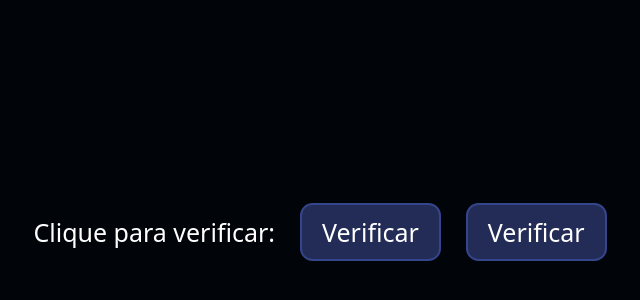
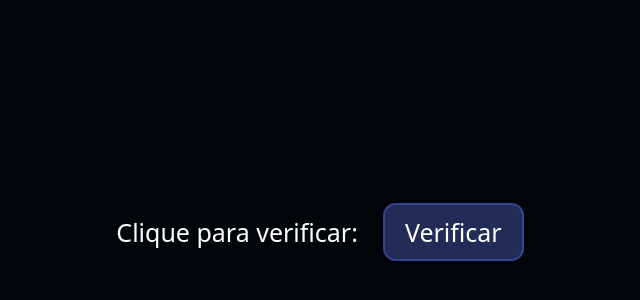
Before and after one commit to GiovanniEliasDaRosa/Demonstracao-GitHub, a plain HTML site: page index.html in a window 1280 px wide. Shown: the part 168-468 px from the top of the page, without its empty margins (320-960 px from the left). Drawn offline with Linux system fonts and the light colour scheme.

Commit message:
Squashed commit of the following:
commit 3578c50b97346182dfd0e26c9d2170b31a495d9b
Author: GiovanniBolivoro <giovanniedarosa@gmail.com>
Date:   Sun Jun 2 20:26:20 2024 -0300

    Correção de ter 2 botões

    Deletei um botão que duplicou na hora que estava tentando trazer do repositório online para a branch

```diff
--- a/index.html
+++ b/index.html
@@ -9,7 +9,6 @@
   </head>
   <body>
     <p>Clique para verificar:</p>
-    <button>Verificar</button>
     <button id="botao">Verificar</button>
 
     <script src="main.js"></script>
```
